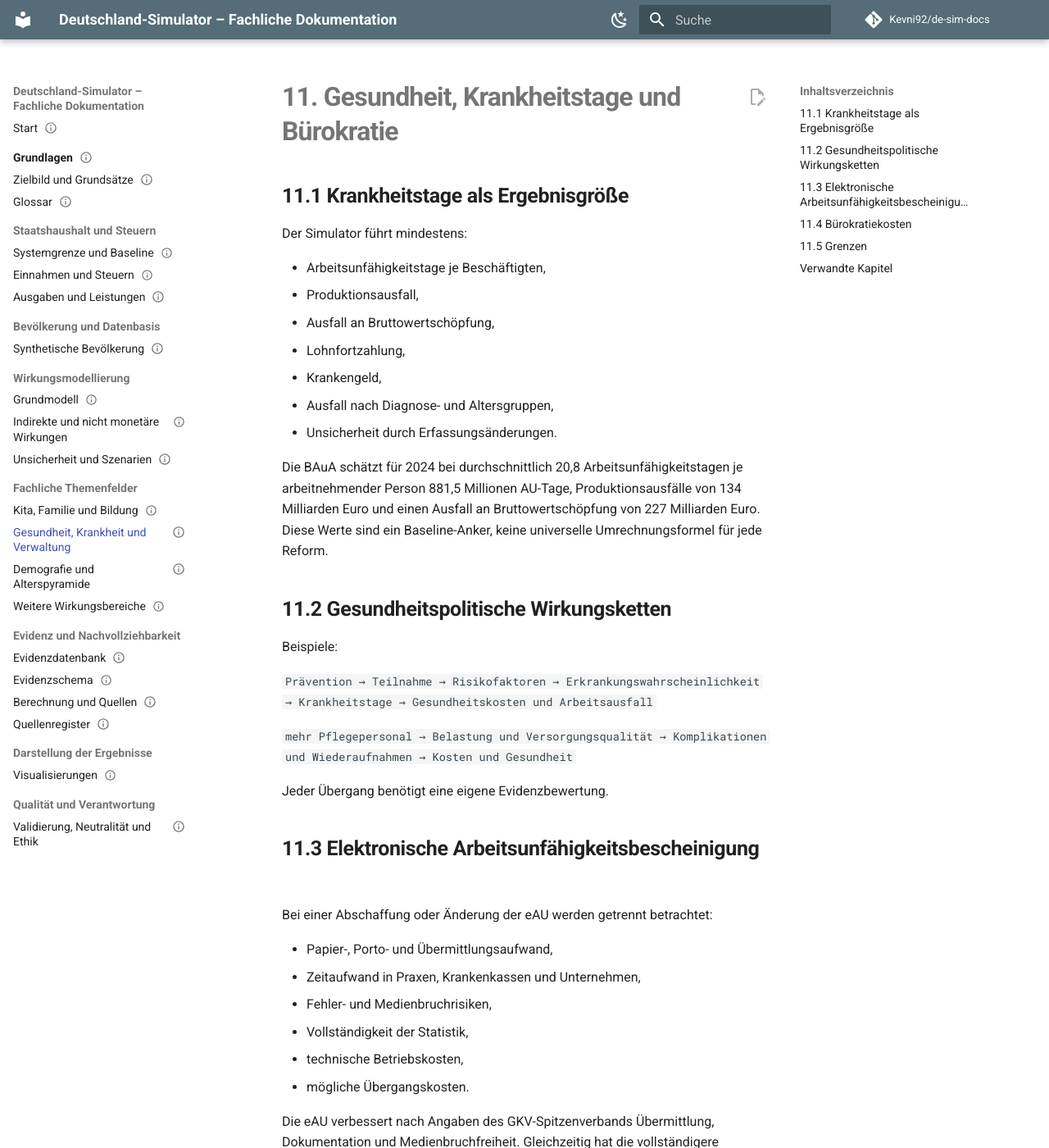
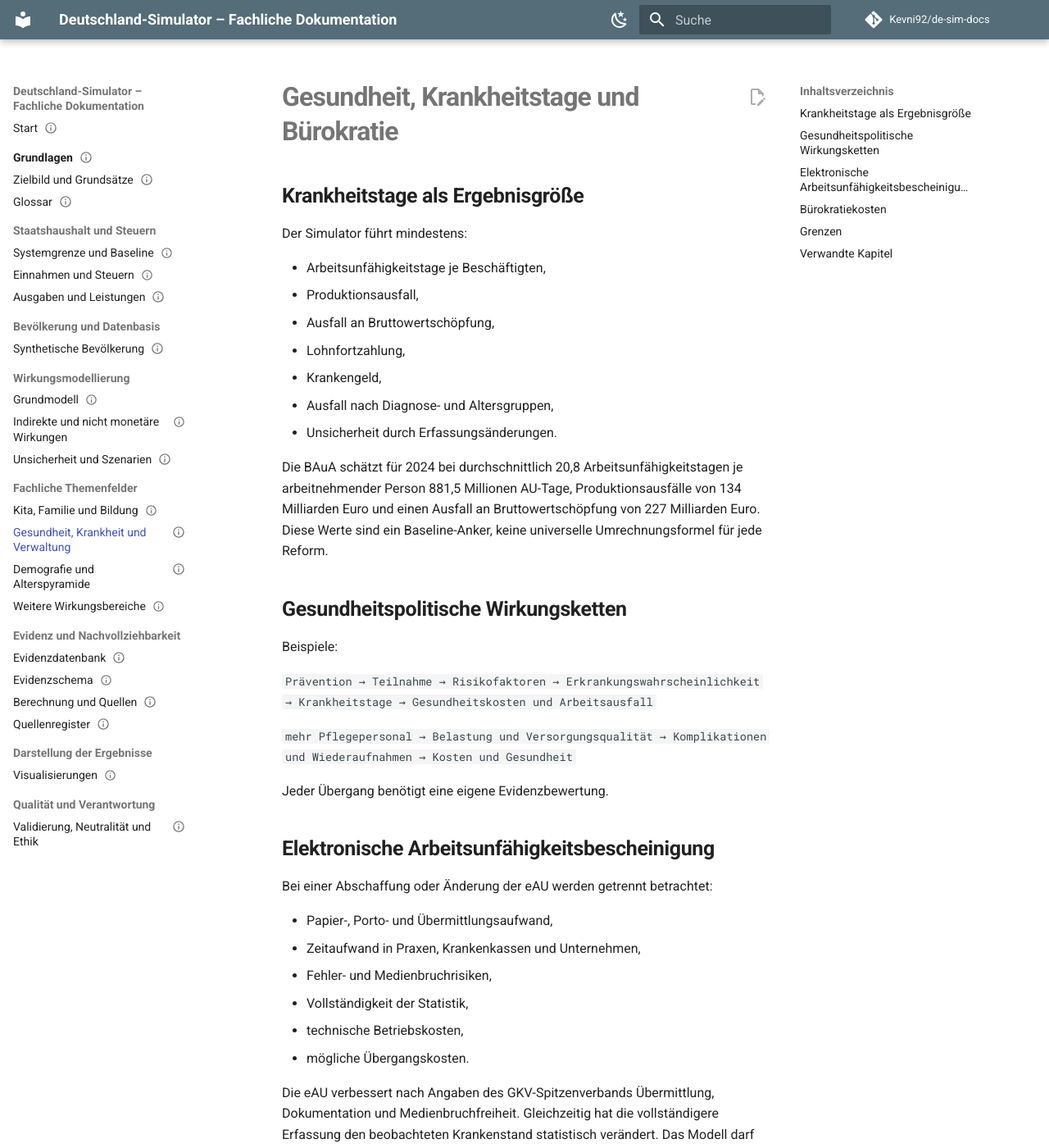
Before and after one commit to Kevni92/de-sim-docs, an MkDocs documentation site: the page built from docs/05-module/gesundheit-krankheit-und-buerokratie.md, in a window 1280 px wide and 1400 px high. Shown: the whole window at 82% size. Built offline with MkDocs 1.6.1 and Material for MkDocs 9.7.7, drawn with Linux system fonts in a browser that asks for light colours; comment, search, counter and statistics services are not loaded; some of the changed text lies outside the part shown.

Commit message:
docs: Gesundheitsmodul fachlich bereinigen

```diff
--- a/docs/05-module/gesundheit-krankheit-und-buerokratie.md
+++ b/docs/05-module/gesundheit-krankheit-und-buerokratie.md
@@ -1,13 +1,13 @@
 ---
 title: Gesundheit, Krankheitstage und Bürokratie
-summary: Modulares Kapitel des Pflichtenhefts und Research Briefings.
-status: Arbeitsstand 0.3
+summary: Fachliche Wirkungsketten für Gesundheit, Arbeitsunfähigkeit und Verwaltungsaufwand.
+status: Arbeitsstand 0.4
 last_updated: 2026-07-13
 ---
 
-# 11. Gesundheit, Krankheitstage und Bürokratie
+# Gesundheit, Krankheitstage und Bürokratie
 
-## 11.1 Krankheitstage als Ergebnisgröße
+## Krankheitstage als Ergebnisgröße
 
 Der Simulator führt mindestens:
 
@@ -21,7 +21,7 @@ Der Simulator führt mindestens:
 
 Die BAuA schätzt für 2024 bei durchschnittlich 20,8 Arbeitsunfähigkeitstagen je arbeitnehmender Person 881,5 Millionen AU-Tage, Produktionsausfälle von 134 Milliarden Euro und einen Ausfall an Bruttowertschöpfung von 227 Milliarden Euro. Diese Werte sind ein Baseline-Anker, keine universelle Umrechnungsformel für jede Reform.
 
-## 11.2 Gesundheitspolitische Wirkungsketten
+## Gesundheitspolitische Wirkungsketten
 
 Beispiele:
 
@@ -31,7 +31,7 @@ Beispiele:
 
 Jeder Übergang benötigt eine eigene Evidenzbewertung.
 
-## 11.3 Elektronische Arbeitsunfähigkeitsbescheinigung
+## Elektronische Arbeitsunfähigkeitsbescheinigung
 
 Bei einer Abschaffung oder Änderung der eAU werden getrennt betrachtet:
 
@@ -44,7 +44,7 @@ Bei einer Abschaffung oder Änderung der eAU werden getrennt betrachtet:
 
 Die eAU verbessert nach Angaben des GKV-Spitzenverbands Übermittlung, Dokumentation und Medienbruchfreiheit. Gleichzeitig hat die vollständigere Erfassung den beobachteten Krankenstand statistisch verändert. Das Modell darf eine höhere Zahl gemeldeter Fälle daher nicht automatisch als reale Verschlechterung der Gesundheit interpretieren.
 
-## 11.4 Bürokratiekosten
+## Bürokratiekosten
 
 Bürokratie wird in natürlichen Einheiten modelliert:
 
@@ -58,7 +58,7 @@ Bürokratie wird in natürlichen Einheiten modelliert:
 
 Erst danach erfolgt eine monetäre Zusammenfassung.
 
-## 11.5 Grenzen
+## Grenzen
 
 Eine Regeländerung wie die Pflicht zur Bescheinigung ab dem ersten Krankheitstag kann Verhalten, Arztkontakte, Erfassung und tatsächliche Abwesenheit unterschiedlich beeinflussen. Diese Effekte werden nicht zu einer scheinbar sicheren Zahl zusammengezogen.
 
```
Also changed, not shown: other parts of docs/05-module/gesundheit-krankheit-und-buerokratie.md (+1 -1 lines).
